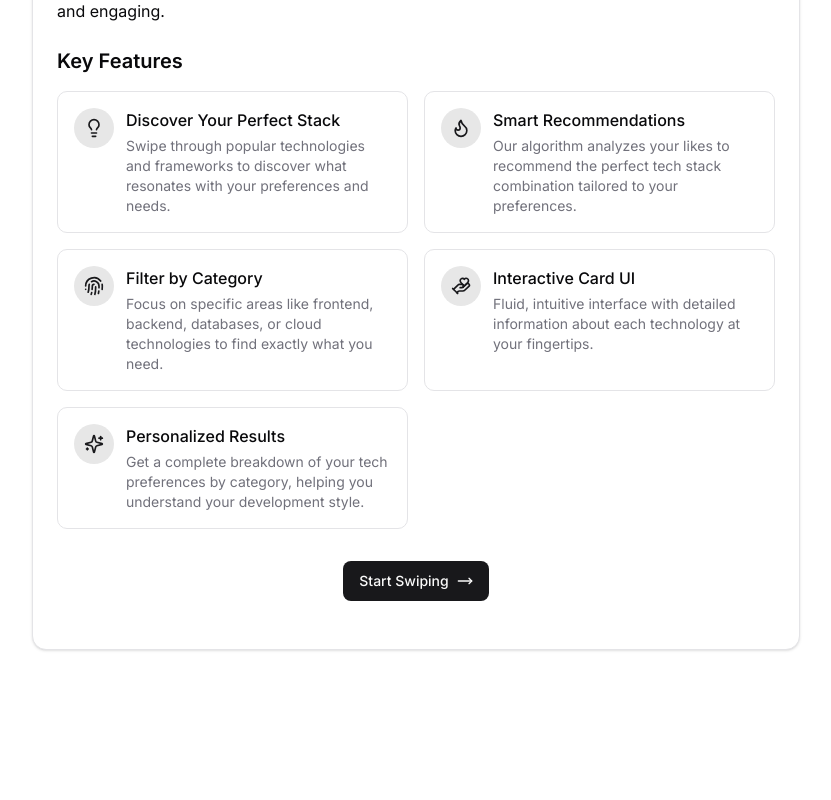
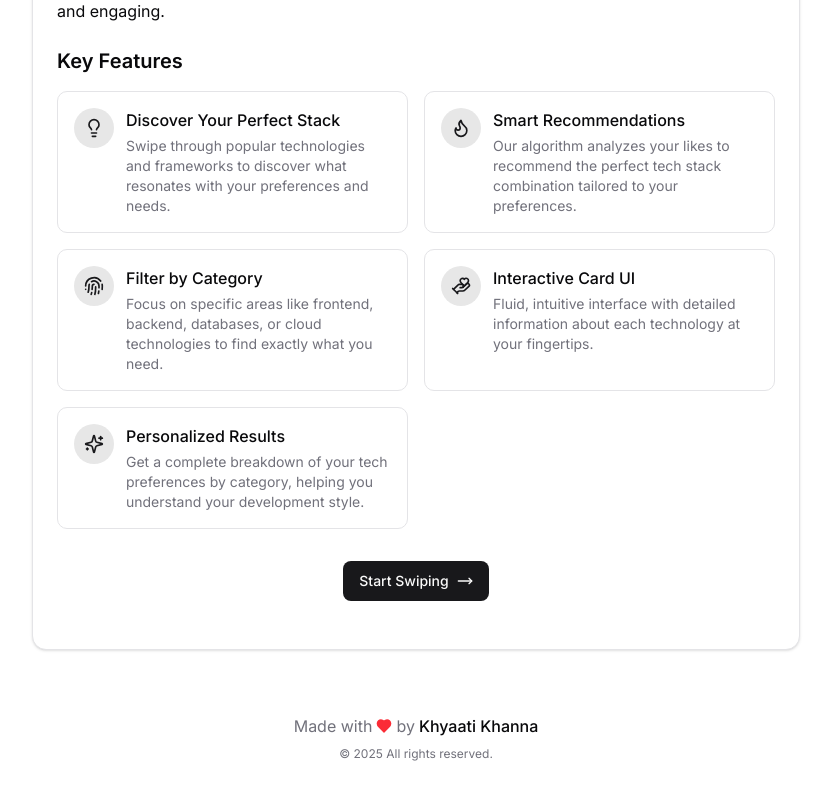
Before and after one commit to Khannakhushi/devmatch, a Next.js app: page /about in a window 1280 px wide. Shown: the part 519-1319 px from the top of the page, without its empty margins (224-1055 px from the left). Before the commit the page ends 1249 px from the top, so only its background shows below. Built offline with nearby package versions, Linux system fonts and the light colour scheme.

Commit message:
Add footer to AboutPage: include credits and copyright information with animations for improved aesthetics

```diff
--- a/app/about/page.tsx
+++ b/app/about/page.tsx
@@ -304,6 +304,30 @@ export default function AboutPage() {
           </div>
         </Card>
       </motion.div>
+
+      <motion.footer
+        initial={{ opacity: 0, y: 20 }}
+        animate={{ opacity: 1, y: 0 }}
+        transition={{ duration: 0.5, delay: 0.6 }}
+        className="mt-16 text-center"
+      >
+        <div className="flex items-center justify-center space-x-1">
+          <span className="text-muted-foreground">Made with</span>
+          <Heart className="h-4 w-4 text-red-500 fill-red-500" />
+          <span className="text-muted-foreground">by</span>
+          <Link
+            href="https://khyaatikhanna.com/"
+            target="_blank"
+            rel="noopener noreferrer"
+            className="font-medium hover:text-primary transition-colors"
+          >
+            Khyaati Khanna
+          </Link>
+        </div>
+        <p className="text-xs text-muted-foreground mt-2">
+          &copy; {new Date().getFullYear()} All rights reserved.
+        </p>
+      </motion.footer>
     </div>
   );
 }
```
